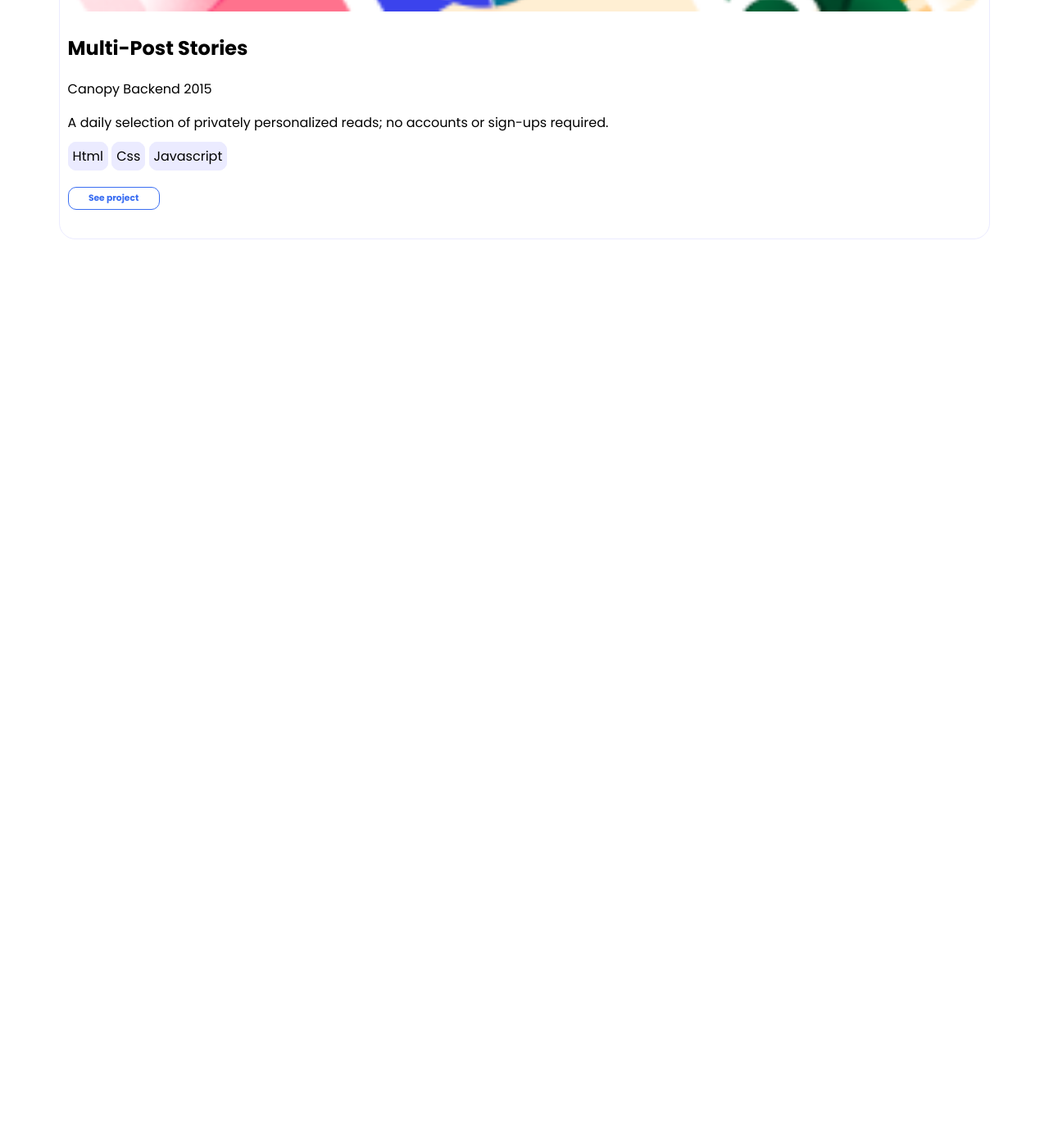
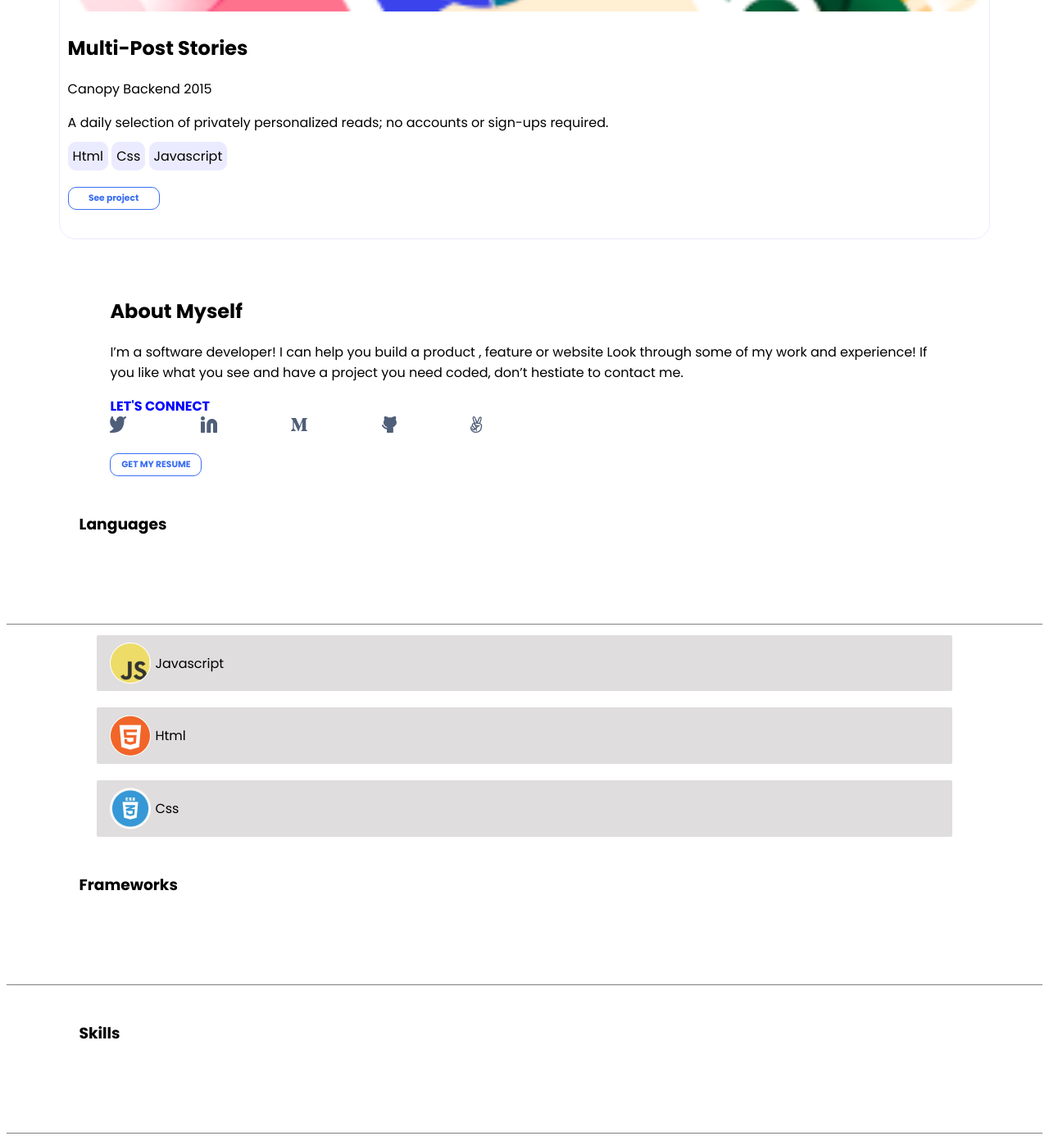
Before and after one commit to xaleehrtyunus/portfolio, a website: page index.html in a window 1280 px wide. Shown: the part 4756-6142 px from the top of the page at 82% size. Before the commit the page ends 5056 px from the top, so only its background shows below. Drawn offline with Linux system fonts and the light colour scheme.

Commit message:
Add about and language section

```diff
--- a/index.html
+++ b/index.html
@@ -97,8 +97,45 @@
 											<a  href="#"><h6 class="project-link">See project</h6></a>
 								</div>
 				</section>
+				<section class="about">
 
+						<h1 class="main-text">About Myself</h1>
+						<p>I’m a software developer! I can help you build a product , feature or website Look through some of my work and experience! If you like what you see and have a project you need coded, don’t hestiate to contact me.</p>
+						<a href="#" class="connect">LET'S CONNECT</a>
+						<div class="icons">
+								<img src="./images/twitter.png" alt="">
+								<img src="./images/Linkedin.png" alt="">
+								<img src="./images/vector-m.png" alt="">
+								<img src="./images/baby.svg" alt="">
+								<img src="./images/hand.png" alt="">
 
+						</div>
+						<a  href="#"><h6 class="project-link">GET MY RESUME</h6></a>
+					</section>
 
+					<section>
+							<div class="language">
+								<h3>Languages</h3>
+								  </div>
+							<div class="lang">
+								<img src="./images/java.png" alt="cycle">
+								<span class="text">Javascript</span>
+							</div>
+							<div class="lang">
+								<img src="./images/html.png" alt="cycle">
+								<span class="text">Html</span>
+							</div>
+							<div class="lang">
+								<img src="./images/css.png" alt="cycle">
+								<span class="text">Css</span>
+							</div>
+							<div class="language">
+									<h3>Frameworks</h3>
+									  </div>
+							<div class="language">
+								<h3>Skills</h3>
+								<span class="bb"><img src="./images/Vector.png" alt=""></span>
+									</div>
+						</section>
     </body>
 </html>
--- a/styles.css
+++ b/styles.css
@@ -81,3 +81,33 @@ a {
   border: 1px solid #ebebff;
   border-radius: 10px;
 }
+
+.about {
+  margin: 0 auto;
+  width: 80%;
+}
+
+.language {
+  display: flex;
+  justify-content: space-between;
+  align-items: center;
+  padding: 0 7% 7% 7%;
+  margin-top: 2%;
+  border-bottom: 1px solid grey;
+  margin-bottom: 13px;
+}
+
+.lang {
+  display: flex;
+  align-items: center;
+  background-color: rgb(223, 221, 221);
+  width: 80%;
+  margin: 0 auto;
+  padding: 9px 16px;
+  margin-bottom: 20px;
+  border-radius: 2px;
+}
+
+.text {
+  padding-left: 5px;
+}
```
Also changed, not shown: images/Vector.png (added), images/Vectora.png (added), images/css.png (added), images/html.png (added), images/java.png (added).
